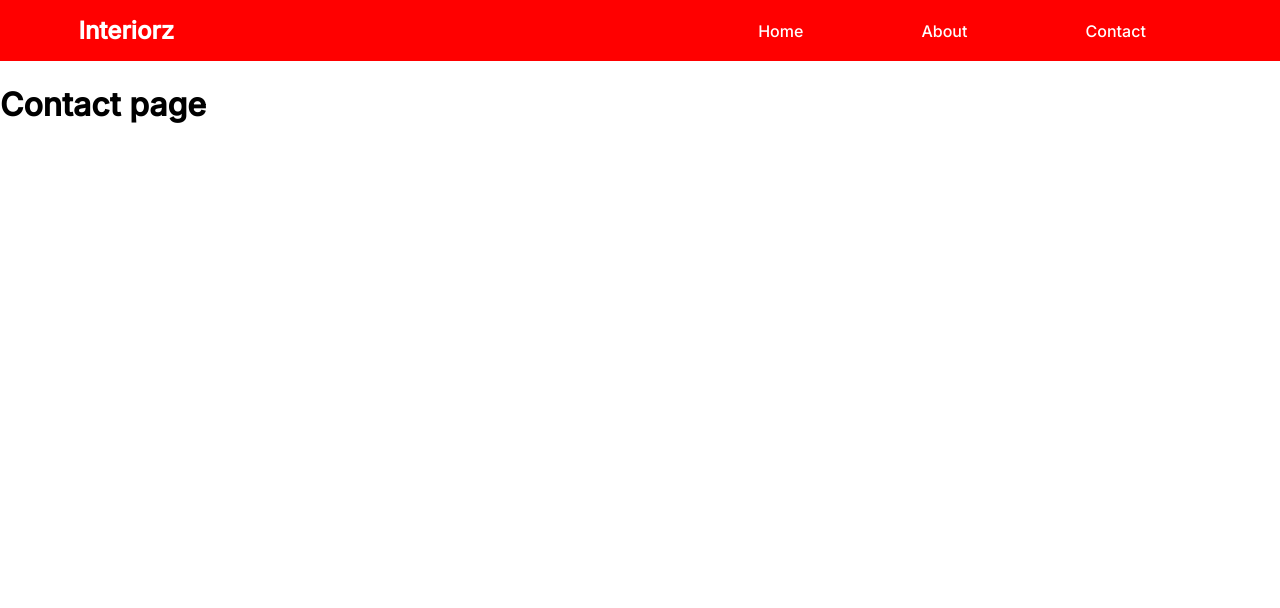
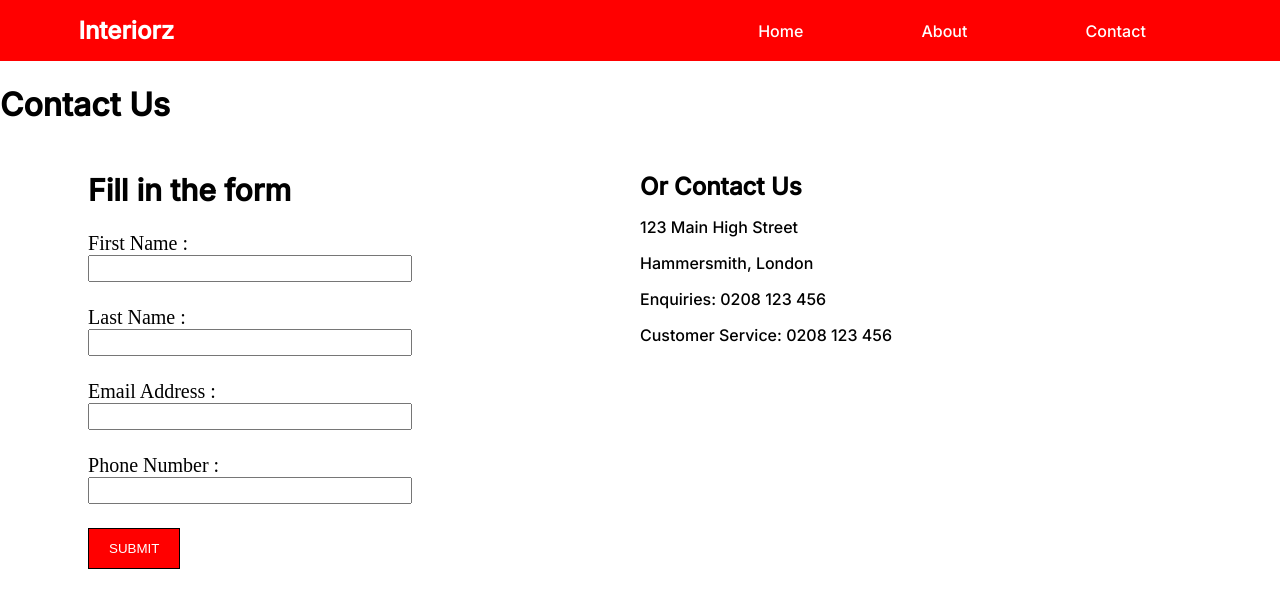
Before and after one commit to hamsame/interiorz, a React (Create React App) app: page /contact in a window 1280 px wide. Shown: the top 608 px of the page. Built offline with nearby package versions, Linux system fonts and the light colour scheme.

Commit message:
Started working on contact us page, made form without validation and contact details and styled everything with scss.

```diff
--- /dev/null
+++ b/src/css/_contact.scss
@@ -0,0 +1,55 @@
+.form-area {
+  padding: 2rem auto;
+  display: grid;
+  grid-template-columns: repeat(2, 1fr);
+  justify-content: center;
+  align-items: start;
+  @media (max-width: 768px) {
+    grid-template-columns: 1fr;
+    gap: 3rem;
+  }
+}
+
+.form {
+  width: 96%;
+  margin: 0 auto;
+  font-size: 1.25rem;
+
+  .submit-form {
+    padding: 0.75rem 1.25rem;
+    border: 1px solid black;
+    background: $primaryColor;
+    color: #fff;
+    cursor: pointer;
+    transition: all 0.4s ease-in-out;
+    &:hover {
+      background: $primaryTextColor;
+      color: #fff;
+    }
+  }
+
+  & > .form-control {
+    margin: 3vh 0;
+    * {
+      display: block;
+    }
+    label {
+      font-size: 1.25rem;
+    }
+    input {
+      margin-bottom: 2vh;
+      width: 60%;
+      padding: 4px 2rem;
+      @media (max-width: 768px) {
+        width: 70%;
+      }
+    }
+  }
+}
+
+.contact-details {
+  font-family: $font1;
+  li {
+    margin: 2vh 0;
+  }
+}
--- a/src/css/global.css
+++ b/src/css/global.css
@@ -247,6 +247,81 @@ a:hover {
   font-family: "Poppins", sans-serif;
 }
 
+.form-area {
+  padding: 2rem auto;
+  display: -ms-grid;
+  display: grid;
+  -ms-grid-columns: (1fr)[2];
+      grid-template-columns: repeat(2, 1fr);
+  -webkit-box-pack: center;
+      -ms-flex-pack: center;
+          justify-content: center;
+  -webkit-box-align: start;
+      -ms-flex-align: start;
+          align-items: start;
+}
+
+@media (max-width: 768px) {
+  .form-area {
+    -ms-grid-columns: 1fr;
+        grid-template-columns: 1fr;
+    gap: 3rem;
+  }
+}
+
+.form {
+  width: 96%;
+  margin: 0 auto;
+  font-size: 1.25rem;
+}
+
+.form .submit-form {
+  padding: 0.75rem 1.25rem;
+  border: 1px solid black;
+  background: red;
+  color: #fff;
+  cursor: pointer;
+  -webkit-transition: all 0.4s ease-in-out;
+  transition: all 0.4s ease-in-out;
+}
+
+.form .submit-form:hover {
+  background: #222;
+  color: #fff;
+}
+
+.form > .form-control {
+  margin: 3vh 0;
+}
+
+.form > .form-control * {
+  display: block;
+}
+
+.form > .form-control label {
+  font-size: 1.25rem;
+}
+
+.form > .form-control input {
+  margin-bottom: 2vh;
+  width: 60%;
+  padding: 4px 2rem;
+}
+
+@media (max-width: 768px) {
+  .form > .form-control input {
+    width: 70%;
+  }
+}
+
+.contact-details {
+  font-family: "Inter", sans-serif;
+}
+
+.contact-details li {
+  margin: 2vh 0;
+}
+
 section {
   margin: 2vh 0;
   width: 88%;
--- a/src/css/global.scss
+++ b/src/css/global.scss
@@ -2,10 +2,10 @@
 
 // main colour vars
 $primaryColor: red;
-$secondayColor: #333;
+$secondayColor: #222;
 
 // text colour vars
-$primaryTextColor: #333;
+$primaryTextColor: #222;
 $secondaryTextColor: #fff;
 
 // font vars
@@ -36,6 +36,7 @@ h6 {
 @import 'nav';
 @import '_home';
 @import '_about';
+@import '_contact';
 
 section {
   margin: 2vh 0;
--- a/src/pages/Contact.js
+++ b/src/pages/Contact.js
@@ -2,9 +2,44 @@ import React from 'react'
 
 const Contact = () => {
   return (
-    <div>
-      <h1>Contact page</h1>
-    </div>
+    <main>
+      <h1>Contact Us</h1>
+      <section className='form-area'>
+        <article>
+          <form className='form'>
+            <h2>Fill in the form</h2>
+            <div className='form-control'>
+              <label htmlFor='firstName'>First Name :</label>
+              <input type='text' id='firstName' name='firstName' />
+            </div>
+            <div className='form-control'>
+              <label htmlFor='lastName'>Last Name :</label>
+              <input type='text' id='lastName' name='lastName' />
+            </div>
+            <div className='form-control'>
+              <label htmlFor='email'>Email Address :</label>
+              <input type='email' id='email' name='email' />
+            </div>
+            <div className='form-control'>
+              <label htmlFor='phone'>Phone Number :</label>
+              <input type='text' id='phone' name='phone' />
+            </div>
+            <button className='submit-form' type='submit'>
+              SUBMIT
+            </button>
+          </form>
+        </article>
+        <article>
+          <h2>Or Contact Us</h2>
+          <ul className='contact-details'>
+            <li>123 Main High Street</li>
+            <li>Hammersmith, London</li>
+            <li>Enquiries: 0208 123 456</li>
+            <li>Customer Service: 0208 123 456</li>
+          </ul>
+        </article>
+      </section>
+    </main>
   )
 }
 
```
Also changed, not shown: 1 other file (tests, documents, lock files or other folders).
